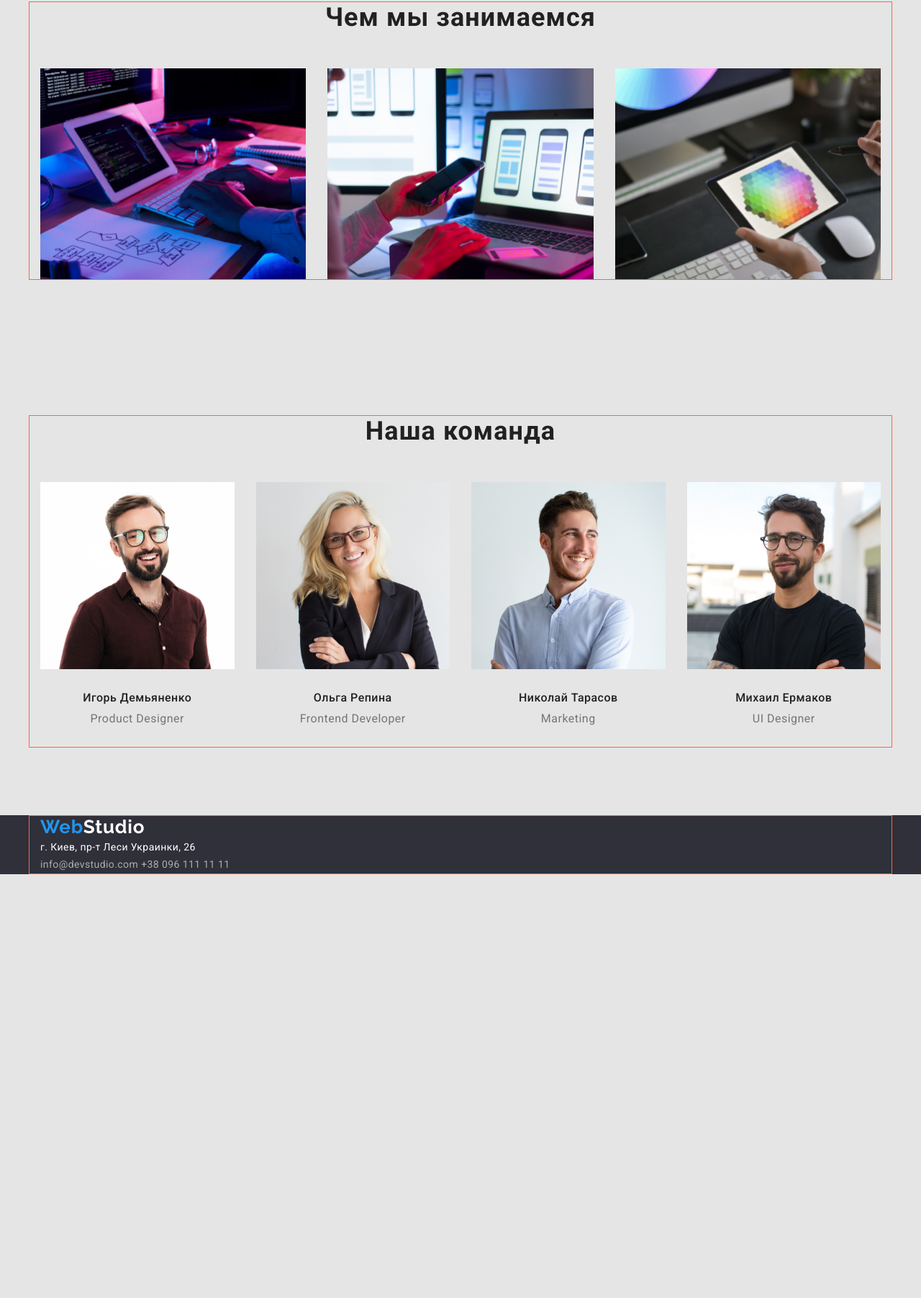
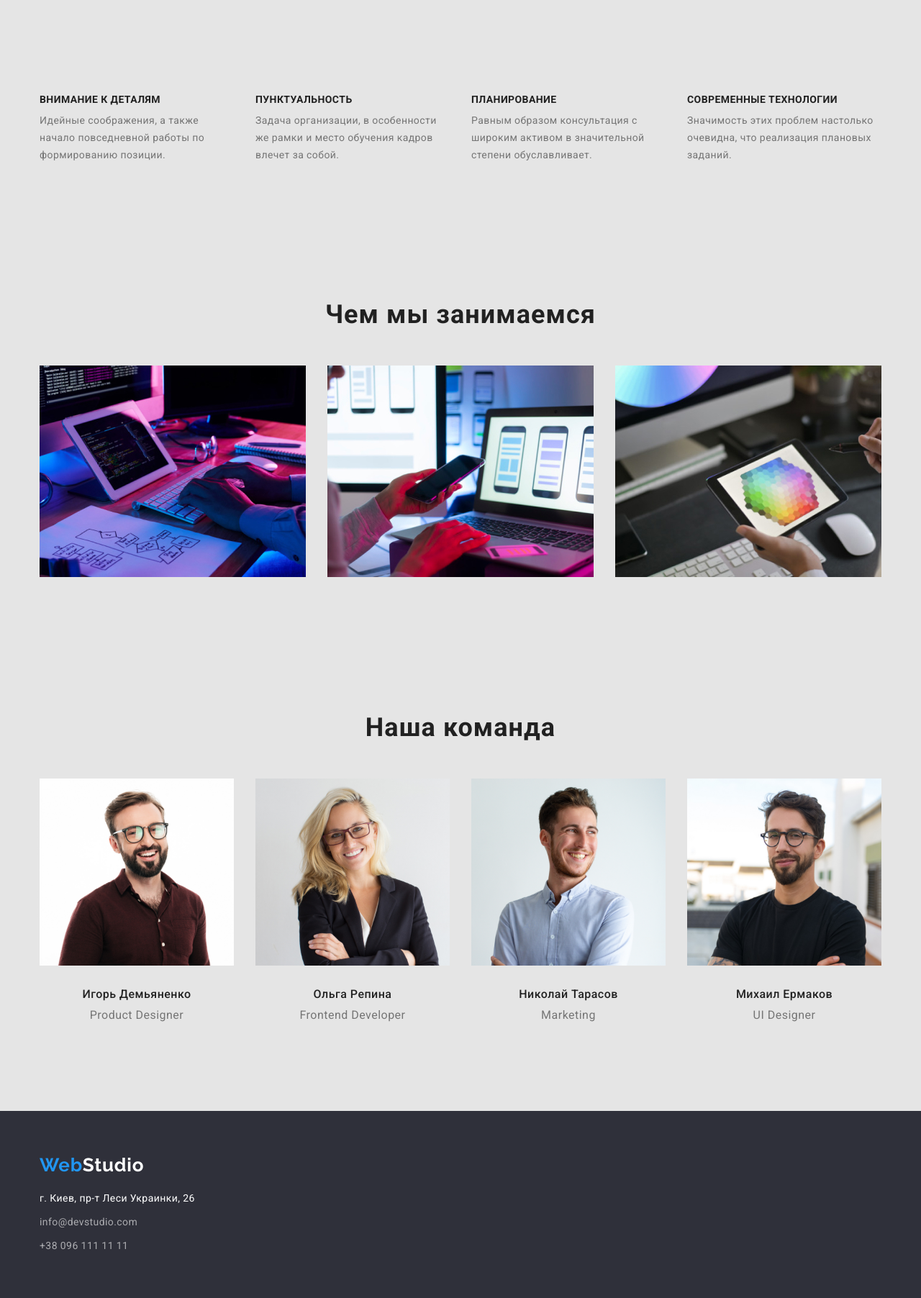
Before and after one commit to LoraZahorzhevska/goit-markup-hw-03, a plain HTML site: page index.html in a window 1280 px wide. Shown: the part 848-2652 px from the top of the page at 72% size. Before the commit the page ends 2063 px from the top, so only its background shows below. Drawn offline with nearby package versions, Linux system fonts and the light colour scheme.

Commit message:
заканчтвает разметку флексбокс

```diff
--- a/css/portfolio.css
+++ b/css/portfolio.css
@@ -71,7 +71,11 @@ img {
   padding-left: 15px;
   padding-right: 15px;
   margin: 0 auto;
-  border: 1px solid tomato;
+}
+
+.section {
+  padding-top: 94px;
+  padding-bottom: 94px;
 }
 
 .visually-hidden {
@@ -188,6 +192,11 @@ img {
 }
 
 .filters {
+  box-shadow: 0px 3px 1px rgba(0, 0, 0, 0.1), 0px 1px 2px rgba(0, 0, 0, 0.08),
+    0px 2px 2px rgba(0, 0, 0, 0.12);
+  border-radius: 4px;
+  padding: 6px 22px;
+
   font-family: inherit;
   font-style: normal;
   font-weight: 500;
@@ -201,6 +210,19 @@ img {
 .filters:focus {
   color: var(--white);
   background-color: var(--accent-color);
+}
+
+.filters-list {
+  display: flex;
+  justify-content: center;
+}
+
+.filters-item:not(:last-child) {
+  margin-right: 8px;
+}
+
+.filters-container {
+  margin-bottom: 34px;
 }
 
 .title {
@@ -257,6 +279,6 @@ p {
   margin-bottom: 20px;
 }
 
-.container-address:not(:last-child) {
+.footer-item:not(:last-child) {
   margin-bottom: 9px;
 }
--- a/css/styles.css
+++ b/css/styles.css
@@ -72,7 +72,6 @@ img {
   padding-left: 15px;
   padding-right: 15px;
   margin: 0 auto;
-  border: 1px solid tomato;
 }
 
 .visually-hidden {
@@ -188,22 +187,32 @@ img {
   color: var(--white);
 }
 
+.hero-container {
+  padding-top: 200px;
+  padding-bottom: 200px;
+
+  text-align: center;
+}
+
 .hero-title {
-  text-align: center;
+  margin-top: 0;
+  margin-bottom: 30px;
+  margin-left: auto;
+  margin-right: auto;
+  width: 696px;
+
   font-weight: 900;
   font-size: 44px;
   line-height: 1.36;
   letter-spacing: 0.06em;
   text-transform: uppercase;
-  width: 696px;
-  height: 120px;
-  margin-top: 0px;
-  margin-bottom: 30px;
-  margin-right: auto;
-  margin-left: auto;
 }
 
 .button {
+  box-shadow: 0px 4px 4px rgba(0, 0, 0, 0.15);
+  border-radius: 4px;
+  padding: 10px 32px;
+
   background-color: var(--accent-color);
   font-family: inherit;
   font-style: normal;
@@ -239,27 +248,27 @@ img {
 
 .features-list {
   display: flex;
-  justify-content: space-between;
+  flex-wrap: wrap;
+  margin-left: -30px;
+  margin-top: -30px;
 }
 
-.features-item:not(:last-child) {
-  margin-right: 30px;
-}
-
-.features .text {
-  max-width: 270px;
-  max-height: 75px;
+.features-item {
+  flex-basis: calc(100% / 4 - 30px);
+  margin-left: 30px;
+  margin-top: 30px;
 }
 
 .features .title {
+  margin-top: 0px;
+  margin-bottom: 10px;
+
   font-weight: 700;
   font-size: 14px;
   line-height: 1.143;
   text-align: left;
   letter-spacing: 0.03em;
   text-transform: uppercase;
-  margin-top: 0px;
-  margin-bottom: 10px;
 }
 
 .team .title {
@@ -288,11 +297,15 @@ img {
 
 .work-list {
   display: flex;
-  justify-content: space-between;
+  flex-wrap: wrap;
+  margin-left: -30px;
+  margin-top: -30px;
 }
 
-.work-item:not(:last-child) {
-  margin-right: 30px;
+.work-item {
+  flex-basis: calc(100% / 3 - 30px);
+  margin-left: 30px;
+  margin-top: 30px;
 }
 
 .section .work-title {
@@ -300,9 +313,6 @@ img {
 }
 
 .team {
-  /* display: flex;
-  justify-content: space-between; */
-
   display: flex;
   flex-wrap: wrap;
   margin-left: -30px;
@@ -338,3 +348,18 @@ img {
   /* display: inline-block; */
   margin-bottom: 30px;
 }
+
+.container-footer {
+  display: flex;
+  flex-direction: column;
+  padding-top: 60px;
+  padding-bottom: 60px;
+}
+
+.container-footer .logo {
+  margin-bottom: 20px;
+}
+
+.footer-item:not(:last-child) {
+  margin-bottom: 9px;
+}
--- a/index.html
+++ b/index.html
@@ -38,8 +38,10 @@
     <main>
       <!-- герой -->
       <section class="hero">
+        <div class="container hero-container">
           <h1 class="hero-title">Эффективные решения для вашего бизнеса</h1>
           <button type="button" class="button">Заказать услугу</button>
+          </div>
       </section>
       <!-- преимущества -->
       <section class="features section">
@@ -166,16 +168,19 @@
         </div>
       </section>
     </main>
-
-    <footer id="contact" class="footer">
-      <div class="container container-footer">
+  <footer id="contact" class="footer">
+    <div class="container container-footer">
       <a href="index.html" class="logo list">Web<span class="logo-footer">Studio</span></a>
-      <address class="address">г. Киев, пр-т Леси Украинки, 26</address>
-      <address class="address-link">
-        <a href="mailto:info@devstudio.com"class="link-footer list">info@devstudio.com</a>
-        <a href="tel:+380961111111"class="link-footer list">+38 096 111 11 11</a>
-      </address>
-      </div>
-    </footer>
+      <ul class="list">
+        <div class="container-address">
+          <li class="footer-item">
+            <address class="address">г. Киев, пр-т Леси Украинки, 26</address>
+          </li>
+          <li class="footer-item"><a href="mailto:info@devstudio.com" class="link-footer list">info@devstudio.com</a></li>
+          <li class="footer-item"><a href="tel:+380961111111" class="link-footer list">+38 096 111 11 11</a></li>
+      </ul>
+    </div>
+    </div>
+  </footer>
   </body>
 </html>
```
Also changed, not shown: portfolio.html (+19 -18 lines).
